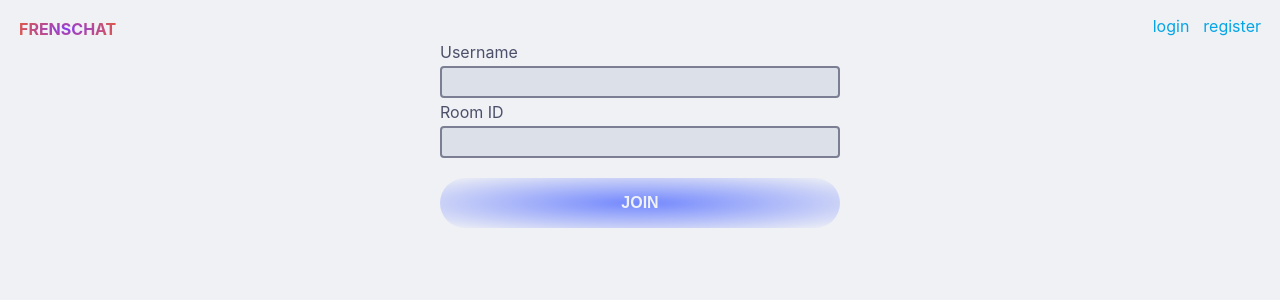
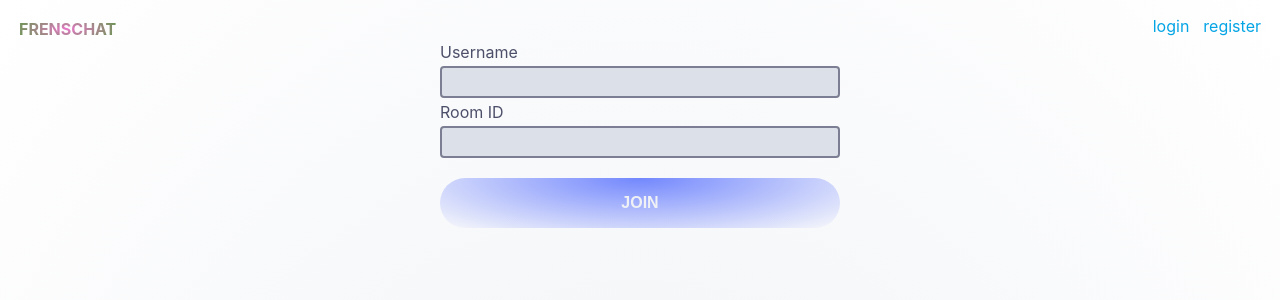
Before and after one commit to divineLush/frenschat, a Vue app in the folder frenschat-frontend/: page /join in a window 1280 px wide. Shown: the top 300 px of the page. Built offline with nearby package versions, Linux system fonts and the light colour scheme; no server answers.

Commit message:
nicer styling

```diff
--- a/frenschat-frontend/src/App.vue
+++ b/frenschat-frontend/src/App.vue
@@ -34,7 +34,7 @@ onMounted(async () => {
 
 .app-logo {
   font-weight: bold;
-  background: radial-gradient(var(--mauve), var(--peach));
+  background: radial-gradient(var(--pink), var(--green));
   background-clip: text;
   color: transparent;
 }
--- a/frenschat-frontend/src/assets/base.css
+++ b/frenschat-frontend/src/assets/base.css
@@ -43,7 +43,7 @@
 body {
   min-height: 100vh;
   color: var(--text);
-  background: var(--base);
+  background: radial-gradient(ellipse at bottom, var(--base), transparent);
   transition:
     color 0.5s,
     background-color 0.5s;
--- a/frenschat-frontend/src/views/JoinView.vue
+++ b/frenschat-frontend/src/views/JoinView.vue
@@ -57,6 +57,6 @@ const onSubmit = async () => {
 }
 
 .join-room-btn {
-  background: radial-gradient(var(--lavender), transparent);
+  background: radial-gradient(ellipse at top, var(--lavender), transparent);
 }
 </style>
--- a/frenschat-frontend/src/views/LoginView.vue
+++ b/frenschat-frontend/src/views/LoginView.vue
@@ -64,6 +64,6 @@ const onSubmit = async () => {
 }
 
 .sign-in-btn {
-  background: radial-gradient(var(--green), transparent);
+  background: radial-gradient(ellipse at top, var(--green), transparent);
 }
 </style>
--- a/frenschat-frontend/src/views/RegisterView.vue
+++ b/frenschat-frontend/src/views/RegisterView.vue
@@ -68,6 +68,6 @@ const onSubmit = async () => {
 }
 
 .sign-up-btn {
-  background: radial-gradient(var(--pink), transparent);
+  background: radial-gradient(ellipse at top, var(--pink), transparent);
 }
 </style>
--- a/frenschat-frontend/src/views/RoomView.vue
+++ b/frenschat-frontend/src/views/RoomView.vue
@@ -13,7 +13,7 @@
         autocomplete="off"
         id="new-message"
         name="new-message"
-        type="text"
+        type="textarea"
       ></input>
       <button class="message-form__submit" type="submit">
         <SubmitArrow />
@@ -106,13 +106,13 @@ const onSubmit = () => {
   display: flex;
   align-items: center;
   justify-content: space-between;
-  gap: 4px;
 }
 
 .message-form__input {
   width: 100%;
   background: transparent;
-  border-color: var(--overlay2);
+  color: var(--text);
+  border-color: var(--text);
 }
 
 .message-form__submit {
```
